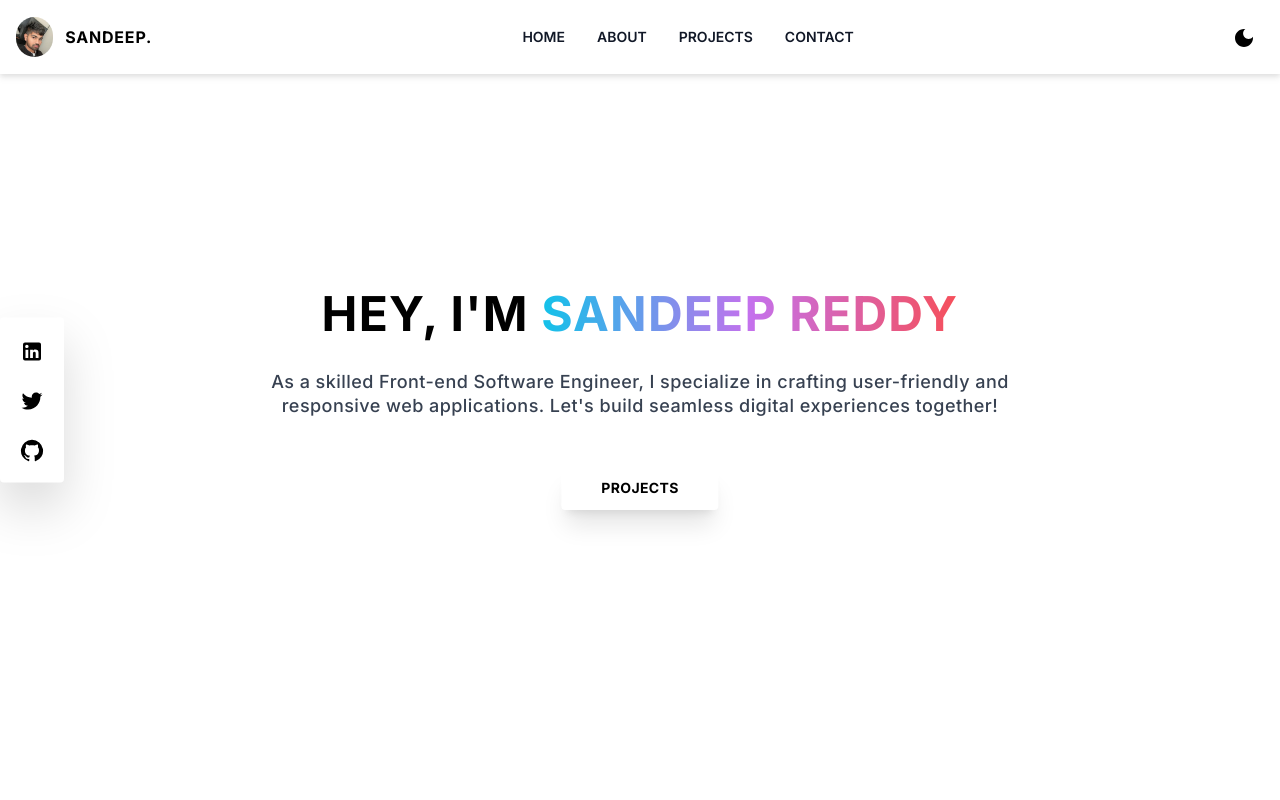
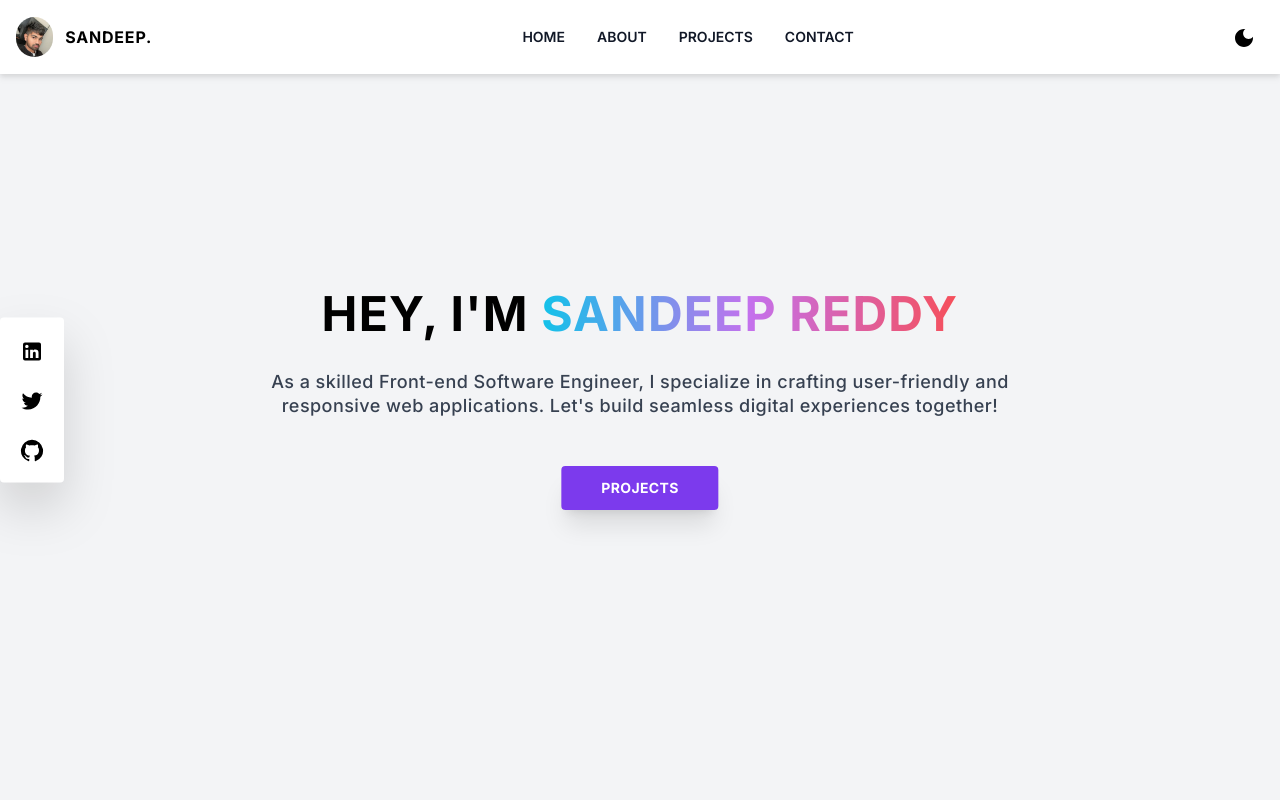
Before and after one commit to sandeep-reddy1101/portfolio, a Next.js app: page / in a window 1280 px wide. Shown: the top 800 px of the page. Built offline with nearby package versions, Linux system fonts and the light colour scheme.

Commit message:
added lib folder in tailwind config

```diff
--- a/tailwind.config.ts
+++ b/tailwind.config.ts
@@ -1,21 +1,16 @@
-import type { Config } from 'tailwindcss'
+import type { Config } from "tailwindcss";
 
 const config: Config = {
-  darkMode: 'class',
+  darkMode: "class",
   content: [
-    './pages/**/*.{js,ts,jsx,tsx,mdx}',
-    './components/**/*.{js,ts,jsx,tsx,mdx}',
-    './app/**/*.{js,ts,jsx,tsx,mdx}',
+    "./pages/**/*.{js,ts,jsx,tsx,mdx}",
+    "./components/**/*.{js,ts,jsx,tsx,mdx}",
+    "./app/**/*.{js,ts,jsx,tsx,mdx}",
+    "./lib/**/*.{js,ts,jsx,tsx,mdx}",
   ],
   theme: {
-    extend: {
-      // backgroundImage: {
-      //   'gradient-radial': 'radial-gradient(var(--tw-gradient-stops))',
-      //   'gradient-conic':
-      //     'conic-gradient(from 180deg at 50% 50%, var(--tw-gradient-stops))',
-      // },
-    },
+    extend: {},
   },
   plugins: [],
-}
-export default config
+};
+export default config;
```
